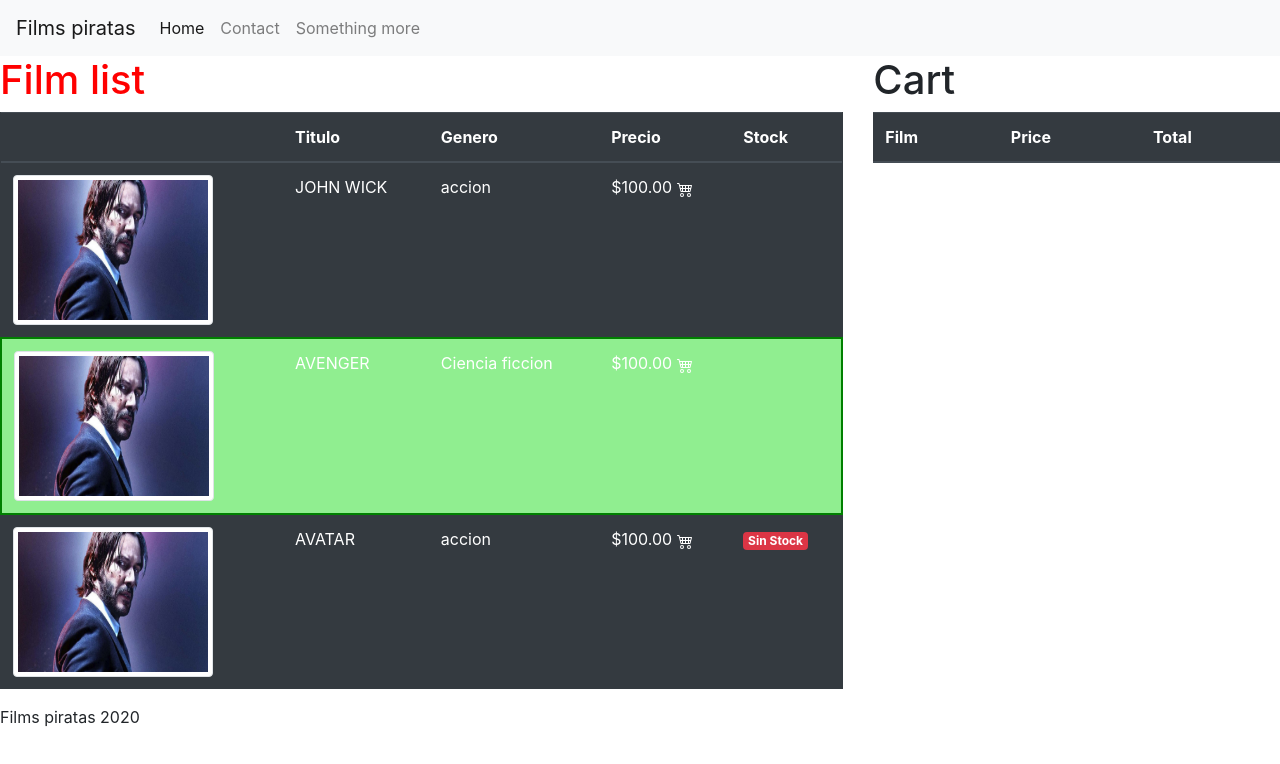
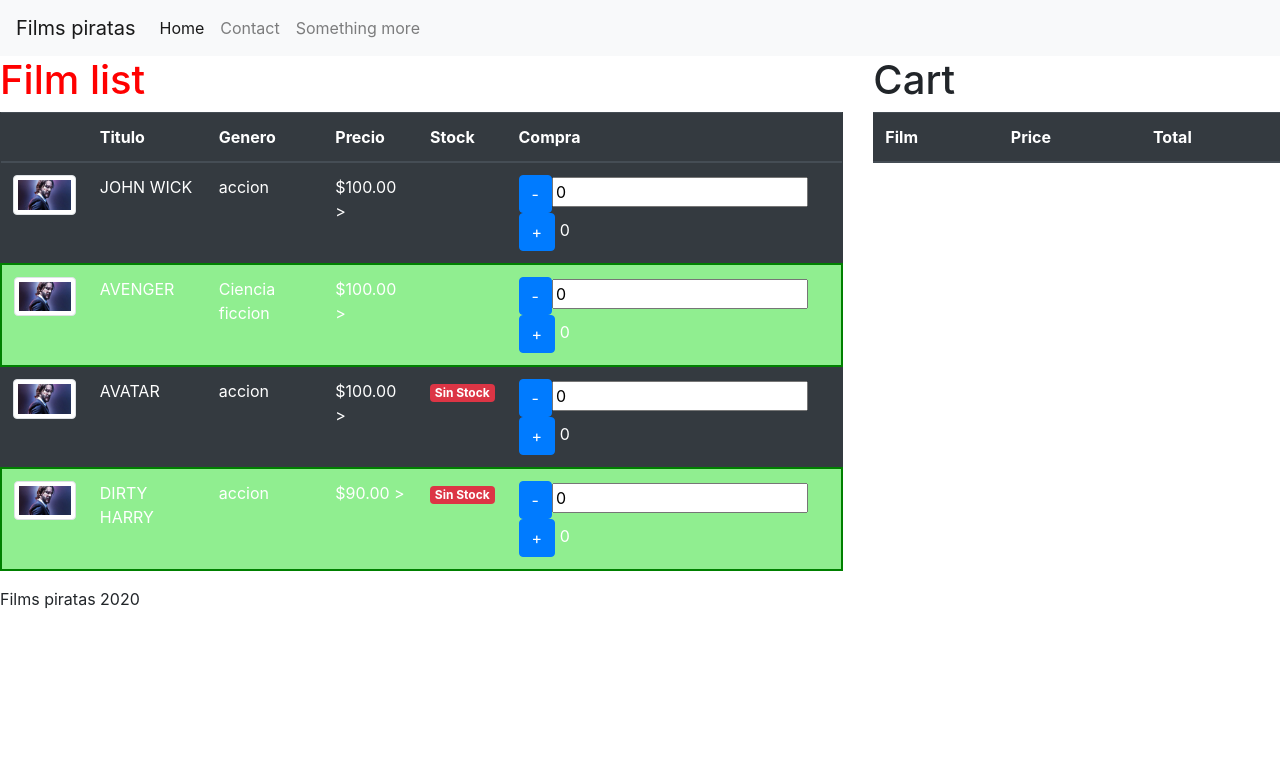
Before and after one commit to luc4s92/angular-films, an Angular app: page / in a window 1280 px wide. Shown: the top 764 px of the page. Built offline with nearby package versions, Linux system fonts and the light colour scheme.

Commit message:
create binding in component film-list

```diff
--- a/src/app/app.module.ts
+++ b/src/app/app.module.ts
@@ -5,6 +5,7 @@ import { AppRoutingModule } from './app-routing.module';
 import { AppComponent } from './app.component';
 import { FilmListComponent } from './film-list/film-list.component';
 import { FilmCartComponent } from './film-cart/film-cart.component';
+import { FormsModule } from '@angular/forms';
 
 @NgModule({
   declarations: [
@@ -14,7 +15,8 @@ import { FilmCartComponent } from './film-cart/film-cart.component';
   ],
   imports: [
     BrowserModule,
-    AppRoutingModule
+    AppRoutingModule,
+    FormsModule,
   ],
   providers: [],
   bootstrap: [AppComponent]
--- a/src/app/film-list/film-list.component.html
+++ b/src/app/film-list/film-list.component.html
@@ -7,17 +7,26 @@
             <th>Genero</th>
             <th>Precio</th>
             <th>Stock</th>
+            <th>Compra</th>
         </tr>
     </thead>
     <tbody>
         <tr  *ngFor="let film of films" [ngClass]="{'recomend': film.recomend}">
-            <td><img class="img-thumbnail" [src]="film.image" [alt]="film.title"></td>
+            <td><img width="90px" class="img-thumbnail" [src]="film.image" [alt]="film.title"></td>
             <td>{{film.title | uppercase}}</td>
             <td>{{film.gender}}</td>
-            <td>{{film.price | currency}} <svg   width="1em" height="1em" viewBox="0 0 16 16" class="bi bi-cart4" fill="currentColor" xmlns="http://www.w3.org/2000/svg">
-                <path fill-rule="evenodd" d="M0 2.5A.5.5 0 0 1 .5 2H2a.5.5 0 0 1 .485.379L2.89 4H14.5a.5.5 0 0 1 .485.621l-1.5 6A.5.5 0 0 1 13 11H4a.5.5 0 0 1-.485-.379L1.61 3H.5a.5.5 0 0 1-.5-.5zM3.14 5l.5 2H5V5H3.14zM6 5v2h2V5H6zm3 0v2h2V5H9zm3 0v2h1.36l.5-2H12zm1.11 3H12v2h.61l.5-2zM11 8H9v2h2V8zM8 8H6v2h2V8zM5 8H3.89l.5 2H5V8zm0 5a1 1 0 1 0 0 2 1 1 0 0 0 0-2zm-2 1a2 2 0 1 1 4 0 2 2 0 0 1-4 0zm9-1a1 1 0 1 0 0 2 1 1 0 0 0 0-2zm-2 1a2 2 0 1 1 4 0 2 2 0 0 1-4 0z"/>
-              </svg></td>
+            <td>{{film.price | currency}} ></td>
             <td >  <span *ngIf="film.stock==0" class="badge badge-danger">Sin Stock</span>  </td>
+            <td>
+                <button class="btn  btn-primary btn-xs" (click)="downQuantity(film)">-</button>
+                <input
+                class="smallInput" type="number"
+                  [(ngModel)]="film.quantity"
+                  (keyup)="changeQuantity($event, film)">
+
+                <button class="btn  btn-primary btn-xs" (click)="upQuantity(film)">+</button>
+                {{film.quantity}}
+            </td>
         </tr>
 
     </tbody>
--- a/src/app/film-list/film-list.component.scss
+++ b/src/app/film-list/film-list.component.scss
@@ -2,7 +2,7 @@ h1{
     color: red;
 }
 
-img{
+imgpk{
     height: 150px;
     width: 200px;
 }
@@ -11,3 +11,7 @@ img{
     border: 2px solid green;
     background: lightgreen;
 }
+
+inputu{
+    width : 40px;
+}
--- a/src/app/film-list/film-list.component.ts
+++ b/src/app/film-list/film-list.component.ts
@@ -14,6 +14,7 @@ export class FilmListComponent implements OnInit {
           stock: 5,
           image: "assets/img/wick.jpg",
           recomend: false,
+          quantity: 0,
         },
         {
           title: "Avenger",
@@ -22,6 +23,7 @@ export class FilmListComponent implements OnInit {
           stock: 4,
           image: "assets/img/wick.jpg",
           recomend: true,
+          quantity: 0,
         },
         {
           title: "Avatar",
@@ -30,6 +32,16 @@ export class FilmListComponent implements OnInit {
           stock: 0,
           image: "assets/img/wick.jpg",
           recomend: false,
+          quantity: 0,
+        },
+        {
+          title: "Dirty Harry",
+          gender: "accion",
+          price: 90,
+          stock: 0,
+          image: "assets/img/wick.jpg",
+          recomend: true,
+          quantity: 0,
         },
 
   ];
@@ -40,4 +52,23 @@ export class FilmListComponent implements OnInit {
   ngOnInit(): void {
   }
 
+  upQuantity(film: Film): void{
+    if(film.quantity < film.stock )
+    film.quantity++;
+  }
+  downQuantity(film: Film): void{
+    if(film.quantity >0)
+    film.quantity--;
+  }
+
+  changeQuantity(event, film: Film): void{
+    if(film.quantity > film.stock) {
+      alert("No hay mas copias disponibles");
+    }
+    if(film.quantity < 0) {
+      alert("No se pueden encargar copias negativas ");
+    }
+    film.quantity = 0;
+  }
+
 }
--- a/src/app/film-list/film.ts
+++ b/src/app/film-list/film.ts
@@ -5,4 +5,5 @@ export interface Film{
     stock: number
     image: string;
     recomend: boolean;
+    quantity: number;
 }
```
